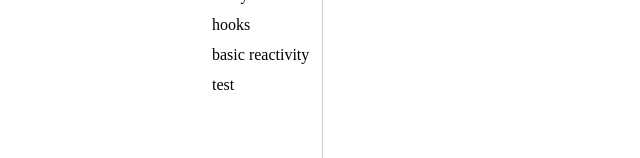
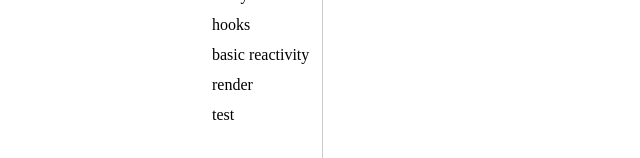
Before and after one commit to tianqing617/vue3Study, a Vue app: page / in a window 1280 px wide. Shown: the part 210-368 px from the top of the page, without its empty margins (58-698 px from the left). Built offline with nearby package versions, Linux system fonts and the light colour scheme.

Commit message:
render demo

```diff
--- /dev/null
+++ b/src/components/RenderDemo.vue
@@ -0,0 +1,15 @@
+<script>
+  import { h } from 'vue';
+
+  export default {
+    name: 'RenderDemo',
+    render() {
+      // return h('div', 'render demo');
+
+      // const Bar = defineComponent({ render() { return <div>Test</div> }});
+      // return Bar;
+
+      // return <div>Vue 3.0</div>;
+    },
+  }
+</script>
--- a/src/components/index.js
+++ b/src/components/index.js
@@ -8,6 +8,7 @@ import WatchEffectDemo from './WatchEffectDemo.vue'
 import LifeCycleDemo from './LifeCycleDemo.vue'
 import HooksDemo from './hooks/index.vue'
 import BasicReactivityDemo from './BasicReactivityDemo.vue'
+import RenderDemo from './RenderDemo.vue'
 
 export default {
   Test,
@@ -20,4 +21,5 @@ export default {
   LifeCycleDemo,
   HooksDemo,
   BasicReactivityDemo,
+  RenderDemo,
 };
--- a/src/menu.js
+++ b/src/menu.js
@@ -45,6 +45,11 @@ export default [
     "showName": "basic reactivity",
   },
   {
+    "id": 11,
+    "name": "RenderDemo",
+    "showName": "render",
+  },
+  {
     "id": 6,
     "name": "Test",
     "showName": "test",
```
